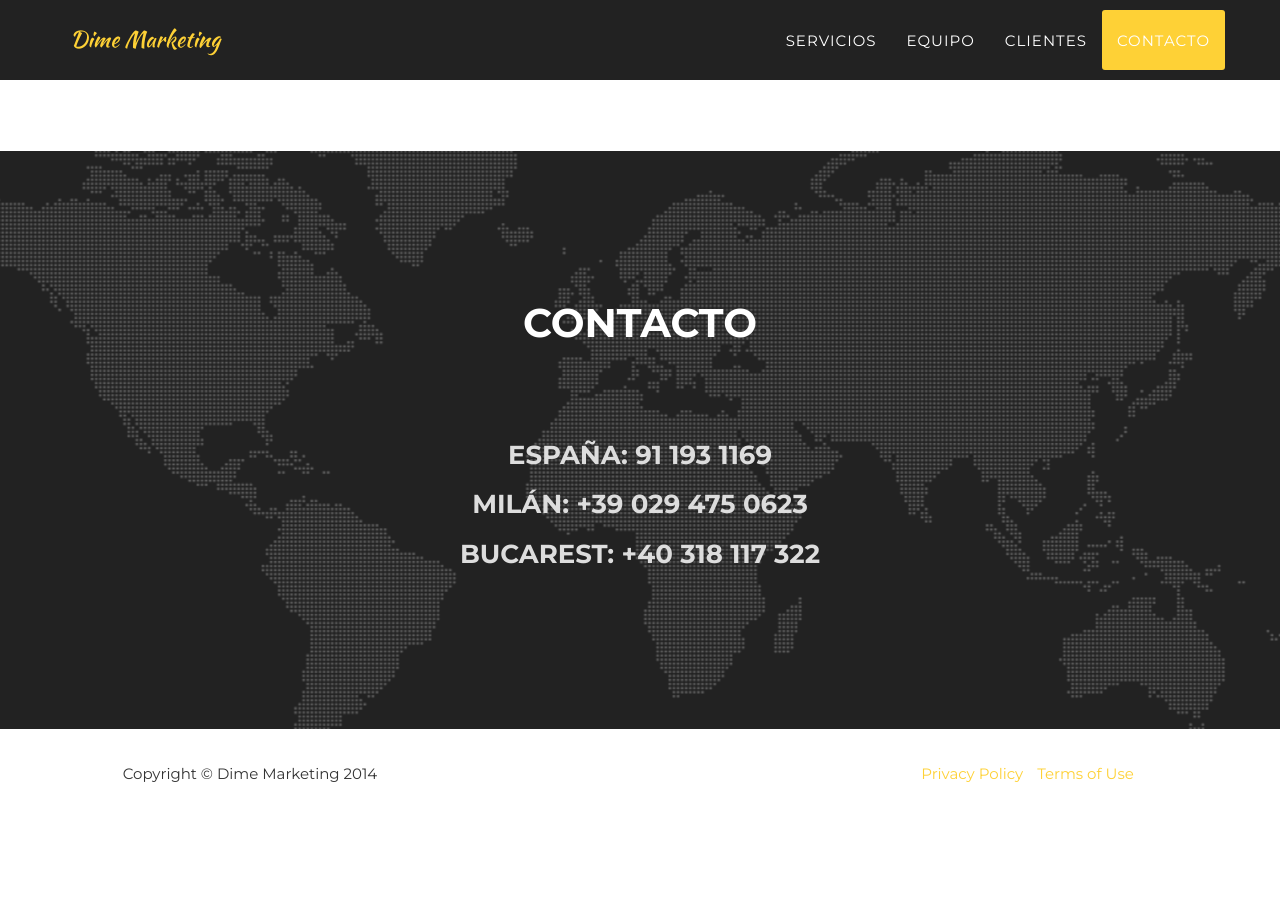
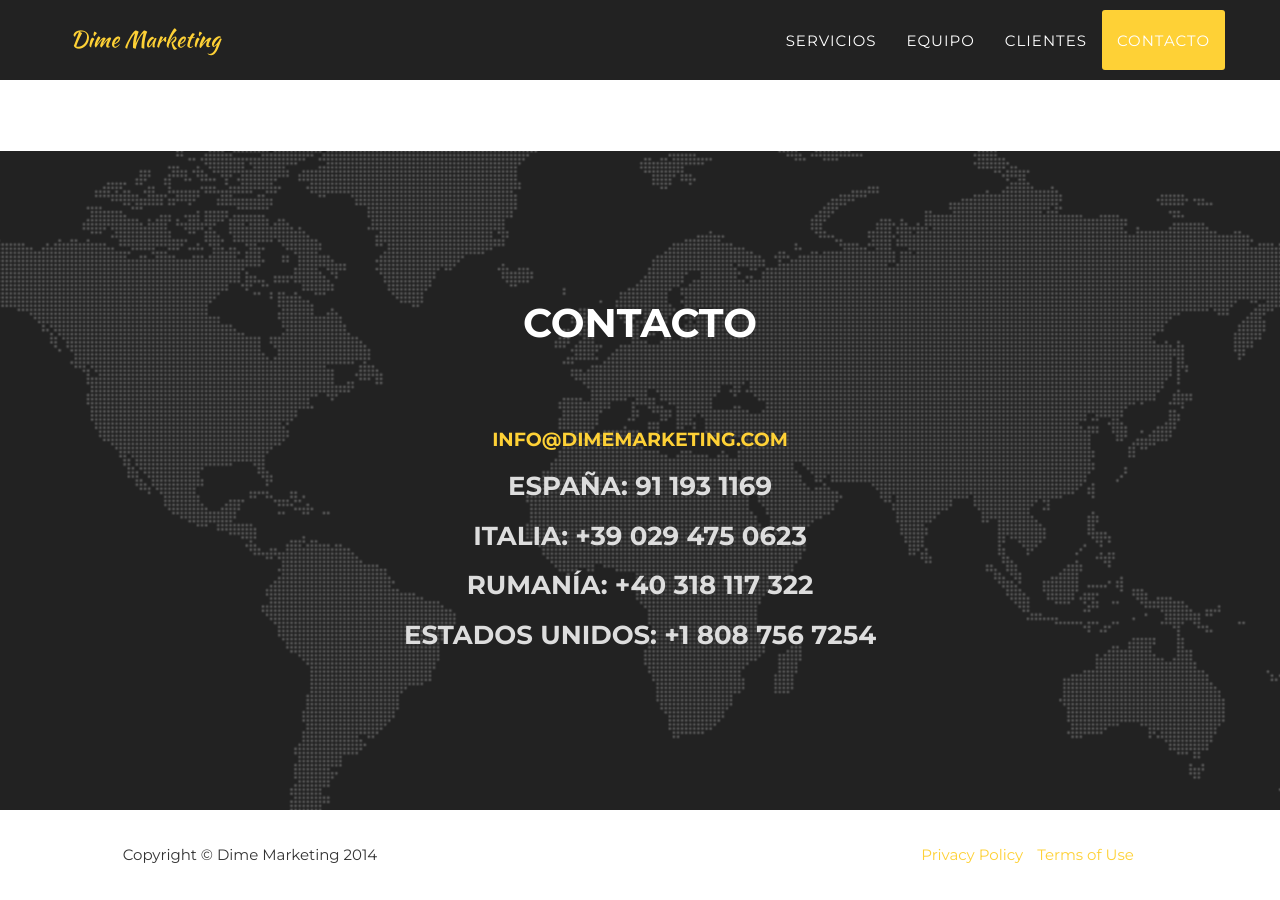
Before and after one commit to dimemarketing/dimemarketing.github.io, a Jekyll site: the page built from index.html, in a window 1280 px wide and 900 px high, scrolled down 3178 px. Built offline with Jekyll 4.4.1, drawn with Linux system fonts in a browser that asks for light colours; some web fonts are replaced; before the commit the page ends 3997 px from its top, so only the background shows below that.

Commit message:
added us phone # and email to contact

```diff
--- a/_includes/contact.html
+++ b/_includes/contact.html
@@ -7,9 +7,11 @@
 		</div>
 	</div>
 	<div class="row text-center white-text">
+		<h4><a href="mailto:info@dimemarketing.com">info@dimemarketing.com</a></h4>
 		<h3>España: 91 193 1169</h3>
-		    <h3>Milán: +39 029 475 0623</h3>
-		    <h3>Bucarest: +40 318 117 322</h3>
+		<h3>Italia: +39 029 475 0623</h3>
+		<h3>Rumanía: +40 318 117 322</h3>
+		<h3>Estados unidos: +1 808 756 7254</h3>
 	</div>
 </div>
 </section>
```
Lines whose indentation alone changed are shown as unchanged.
